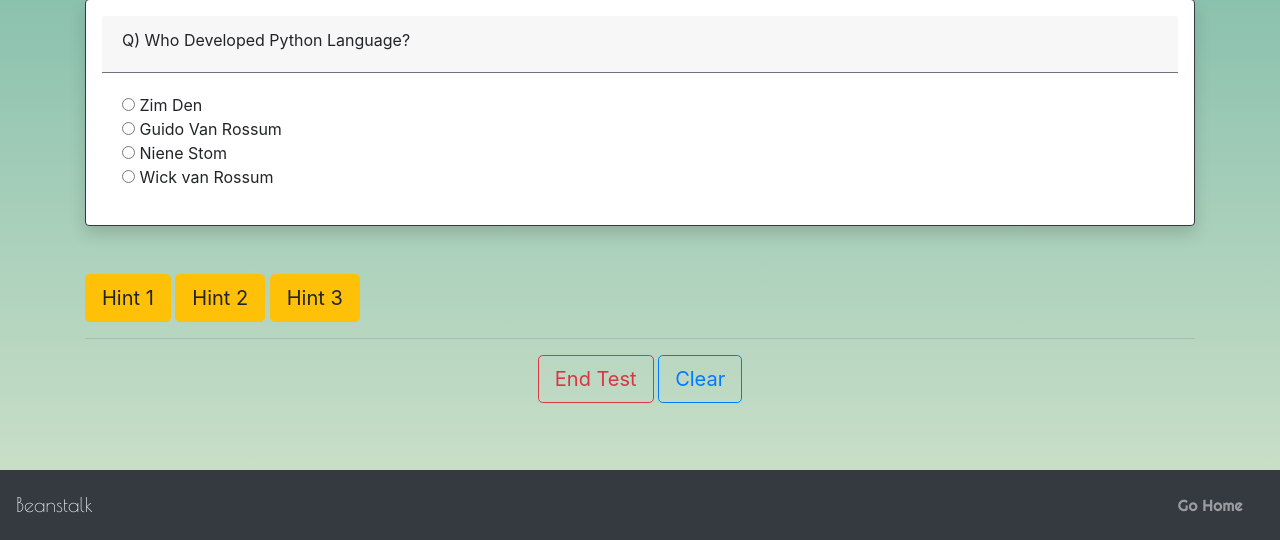
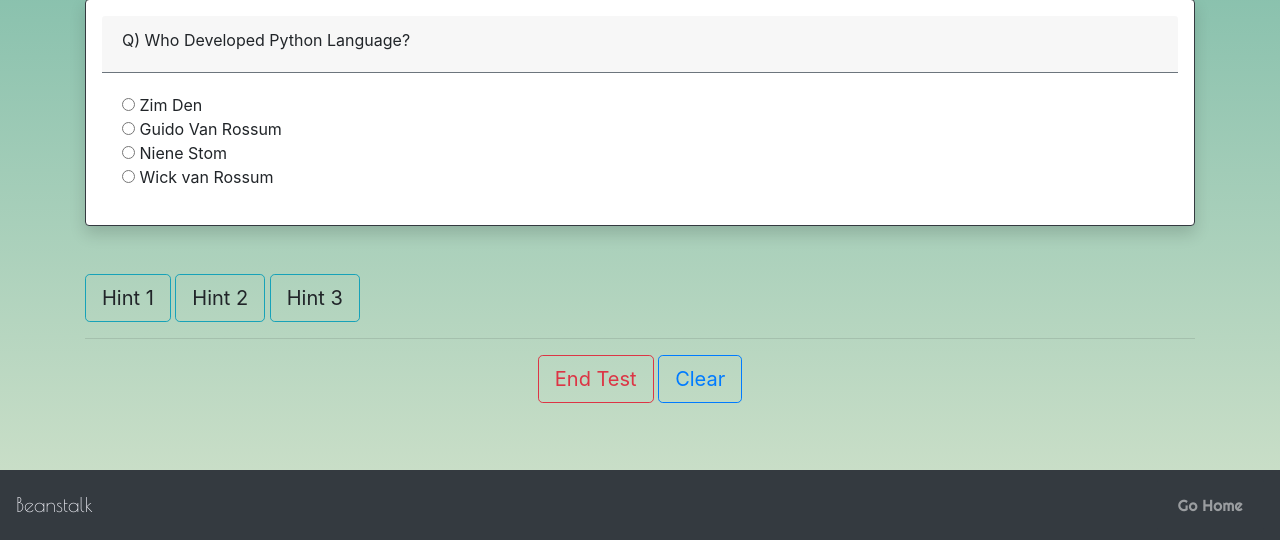
Before and after one commit to DevanshShr1vastava/BEANSTALK-REPOSITORY, a Flask app: page /mcq in a window 1280 px wide. Shown: the part 260-800 px from the top of the page. Run offline with Flask 2, Linux system fonts and the light colour scheme; data comes from the database, SQL or seed files in the repository; both versions use the stored data as it was after the commit; some libraries are stand-ins or nearby versions; some web fonts are replaced.

Commit message:
added hint buttons

```diff
--- a/Website/templates/mcq.html
+++ b/Website/templates/mcq.html
@@ -61,10 +61,10 @@
             </div>
           </div>
           {%endfor%}
-          <div id ="hints">
-          <a tabindex="0" class="btn btn-lg btn-warning" role="button" data-toggle="popover" data-trigger="focus" title="Dismissible popover" data-content="And here's some amazing content. It's very engaging. Right?">Hint 1</a>
-          <a tabindex="0" class="btn btn-lg btn-warning" role="button" data-toggle="popover" data-trigger="focus" title="Dismissible popover" data-content="And here's some amazing content. It's very engaging. Right?">Hint 2</a>
-          <a tabindex="0" class="btn btn-lg btn-warning" role="button" data-toggle="popover" data-trigger="focus" title="Dismissible popover" data-content="And here's some amazing content. It's very engaging. Right?">Hint 3</a>
+          <div class="hints">
+            <a tabindex="0" class="btn btn-lg btn-outline-info" role="button" data-bs-toggle="popover" data-bs-trigger="focus" title="First Hint" data-bs-content="And here's some amazing content. It's very engaging. Right?">Hint 1</a>
+            <a tabindex="0" class="btn btn-lg btn-outline-info" role="button" data-bs-toggle="popover" data-bs-trigger="focus" title="Second Hint" data-bs-content="And here's some amazing content. It's very engaging. Right?">Hint 2</a>
+            <a tabindex="0" class="btn btn-lg btn-outline-info" role="button" data-bs-toggle="popover" data-bs-trigger="focus" title="Third Hint" data-bs-content="And here's some amazing content. It's very engaging. Right?">Hint 3</a>
           </div>
           <hr>
           <div style="margin-bottom: 100px;">
@@ -89,6 +89,8 @@
           </div>
     </nav>
     {% endblock %}
+    <script src="https://cdn.jsdelivr.net/npm/@popperjs/core@2.10.2/dist/umd/popper.min.js" integrity="sha384-7+zCNj/IqJ95wo16oMtfsKbZ9ccEh31eOz1HGyDuCQ6wgnyJNSYdrPa03rtR1zdB" crossorigin="anonymous"></script>
+    <script src="https://cdn.jsdelivr.net/npm/bootstrap@5.1.3/dist/js/bootstrap.min.js" integrity="sha384-QJHtvGhmr9XOIpI6YVutG+2QOK9T+ZnN4kzFN1RtK3zEFEIsxhlmWl5/YESvpZ13" crossorigin="anonymous"></script>
   <script>
     //
     function OpenQuestion(evt,Qname) {
@@ -113,7 +115,16 @@
     }
     document.getElementById("defaultOpen").click();
 
+    //Popover
+    var popoverTriggerList = [].slice.call(document.querySelectorAll('[data-bs-toggle="popover"]'))
+    var popoverList = popoverTriggerList.map(function (popoverTriggerEl)
+     {
+      return new bootstrap.Popover(popoverTriggerEl)
+      })
 
+      var popover = new bootstrap.Popover(document.querySelector('.popover-dismiss'), {
+      trigger: 'focus'
+      })
   </script>
   </body>
 </html>
```
Also changed, not shown: Website/database.db, analyse.db.
